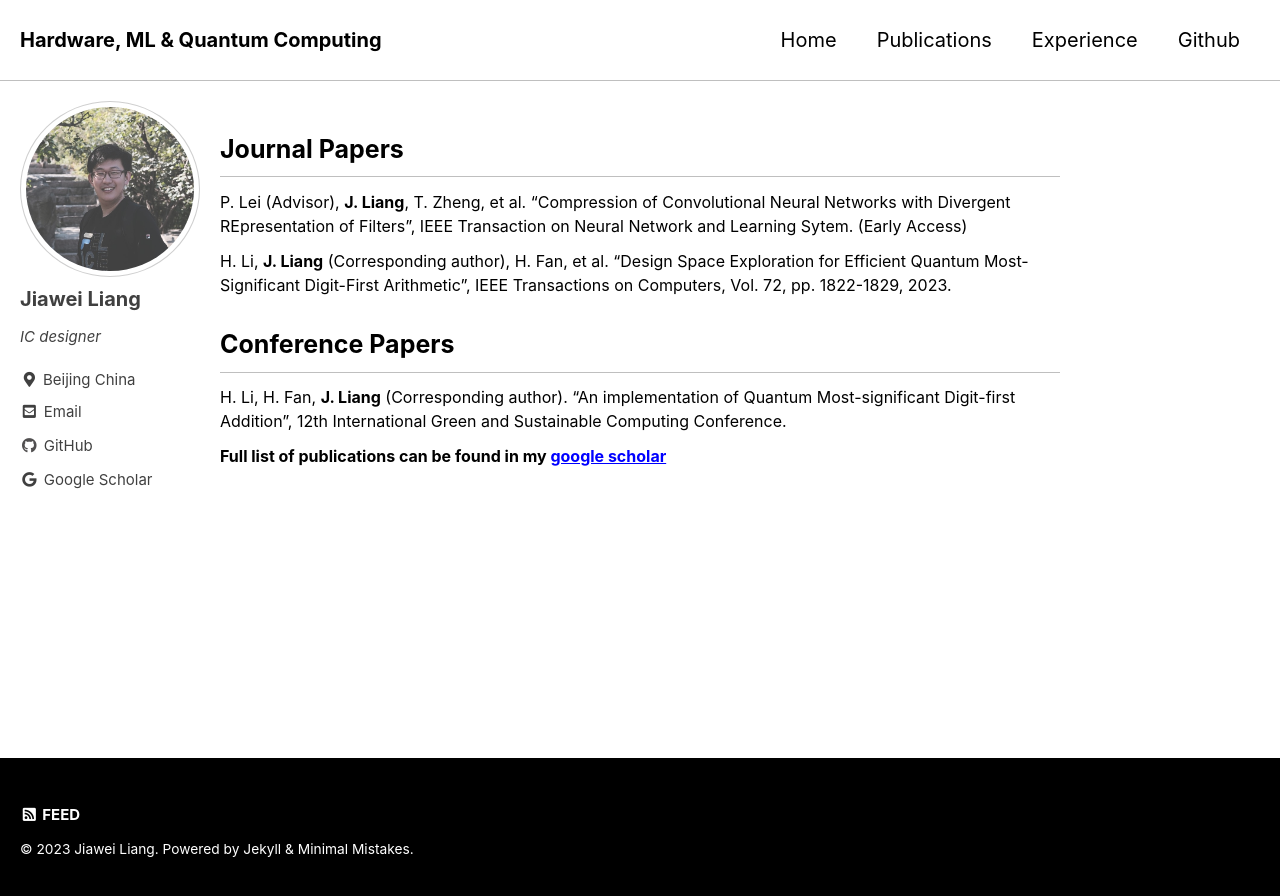
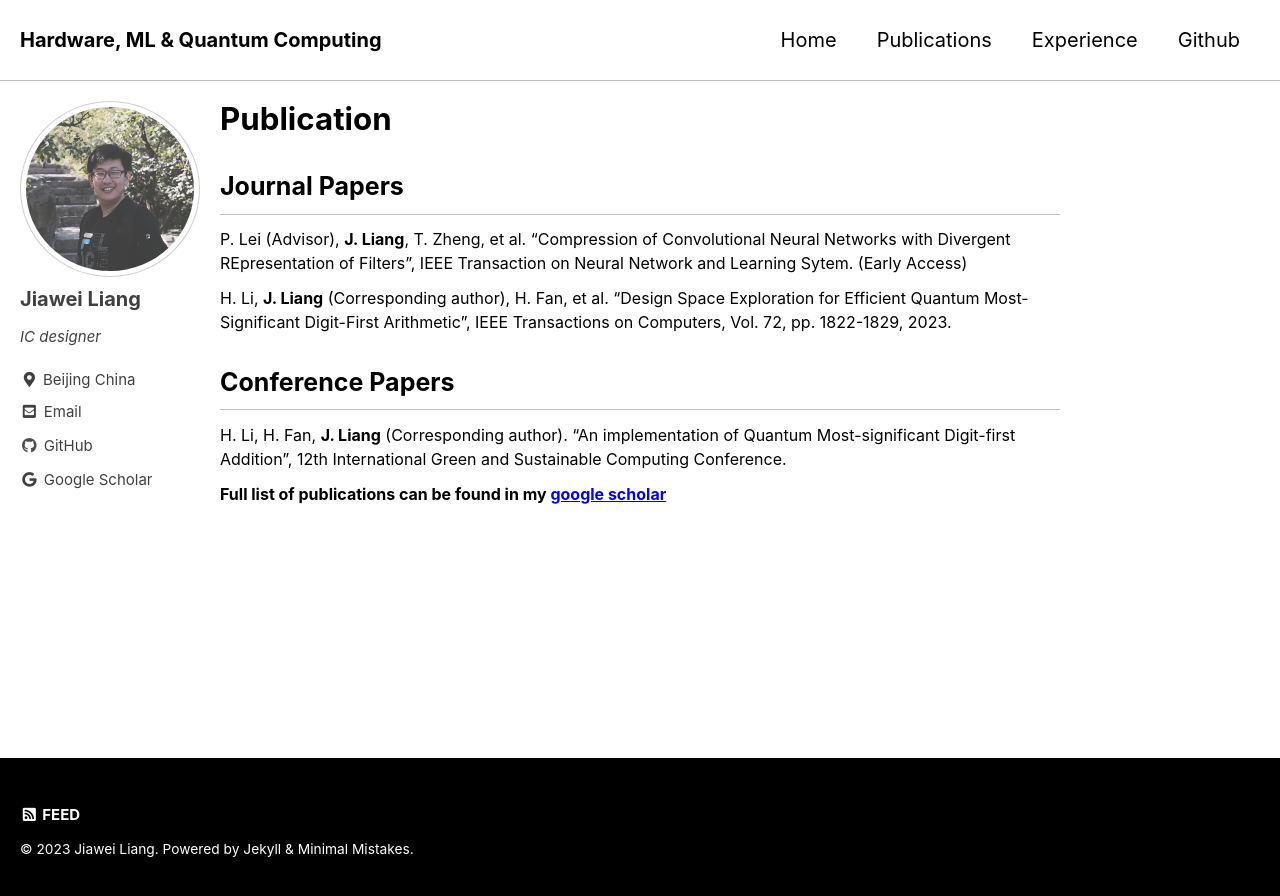
Before and after one commit to MasLiang/MasLiang.github.io, a Jekyll site: the page built from _pages/pub.md, in a window 1280 px wide. Shown: the top 896 px of the page. Built offline with Jekyll 4.4.1, drawn with Linux system fonts in a browser that asks for light colours; cached includes are drawn as plain includes.

Commit message:
change some details

```diff
--- a/_pages/pub.md
+++ b/_pages/pub.md
@@ -4,6 +4,7 @@ permalink: /pages/pub
 author_profile: true
 ---
 
+# Publication
 
 ## Journal Papers
 
```
Also changed, not shown: _pages/experience.md (+1 -0 lines).
